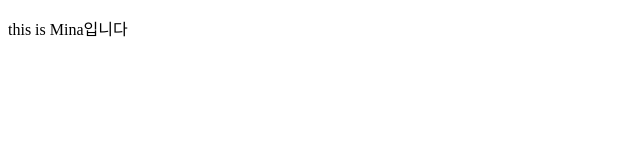
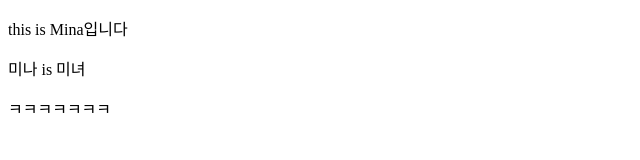
Before and after one commit to Mina-cy/2025-12-16-2, a plain HTML site: page mina.html in a window 1280 px wide. Shown: the whole page, without its empty margins (0-640 px from the left). Drawn offline with Linux system fonts and the light colour scheme.

Commit message:
Update mina.html

```diff
--- a/mina.html
+++ b/mina.html
@@ -7,5 +7,7 @@
 </head>
 <body>
     <p>this is Mina입니다</p>
+        <p>미나 is 미녀</p>
+    <p>ㅋㅋㅋㅋㅋㅋㅋ</p>
 </body>
 </html>
```
